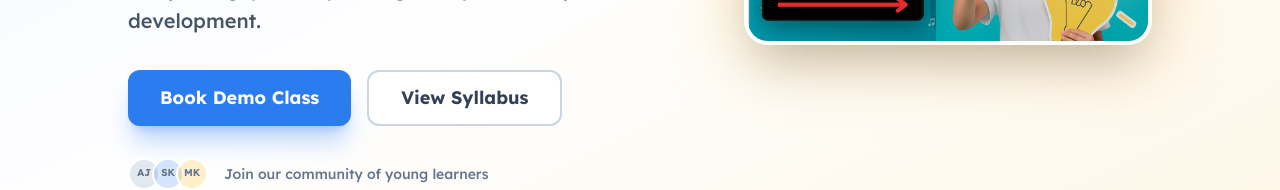
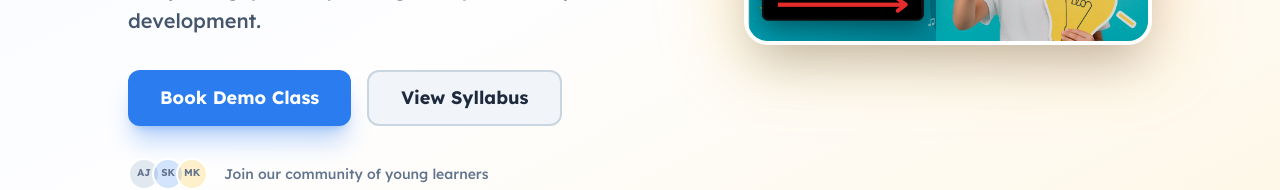
Before and after one commit to v4vivekkumarpandey/JuniorSpark, a Next.js app: page / in a window 1280 px wide. Shown: the part 483-673 px from the top of the page. Built offline with nearby package versions, Linux system fonts and the light colour scheme.

Commit message:
Make View Syllabus button visually distinct with bg-slate-100
Co-Authored-By: Claude Sonnet 4.6 <noreply@anthropic.com>

```diff
--- a/app/page.tsx
+++ b/app/page.tsx
@@ -311,7 +311,7 @@ export default function HomePage() {
                 </Link>
                 <Link
                   href="#curriculum"
-                  className="flex w-full sm:w-auto cursor-pointer items-center justify-center rounded-xl h-14 px-8 bg-white border-2 border-slate-300 text-slate-700 text-lg font-bold hover:bg-slate-50 hover:border-primary hover:text-primary transition-all"
+                  className="flex w-full sm:w-auto cursor-pointer items-center justify-center rounded-xl h-14 px-8 bg-slate-100 border-2 border-slate-300 text-slate-800 text-lg font-bold hover:bg-slate-200 hover:border-slate-400 transition-all"
                 >
                   View Syllabus
                 </Link>
```
